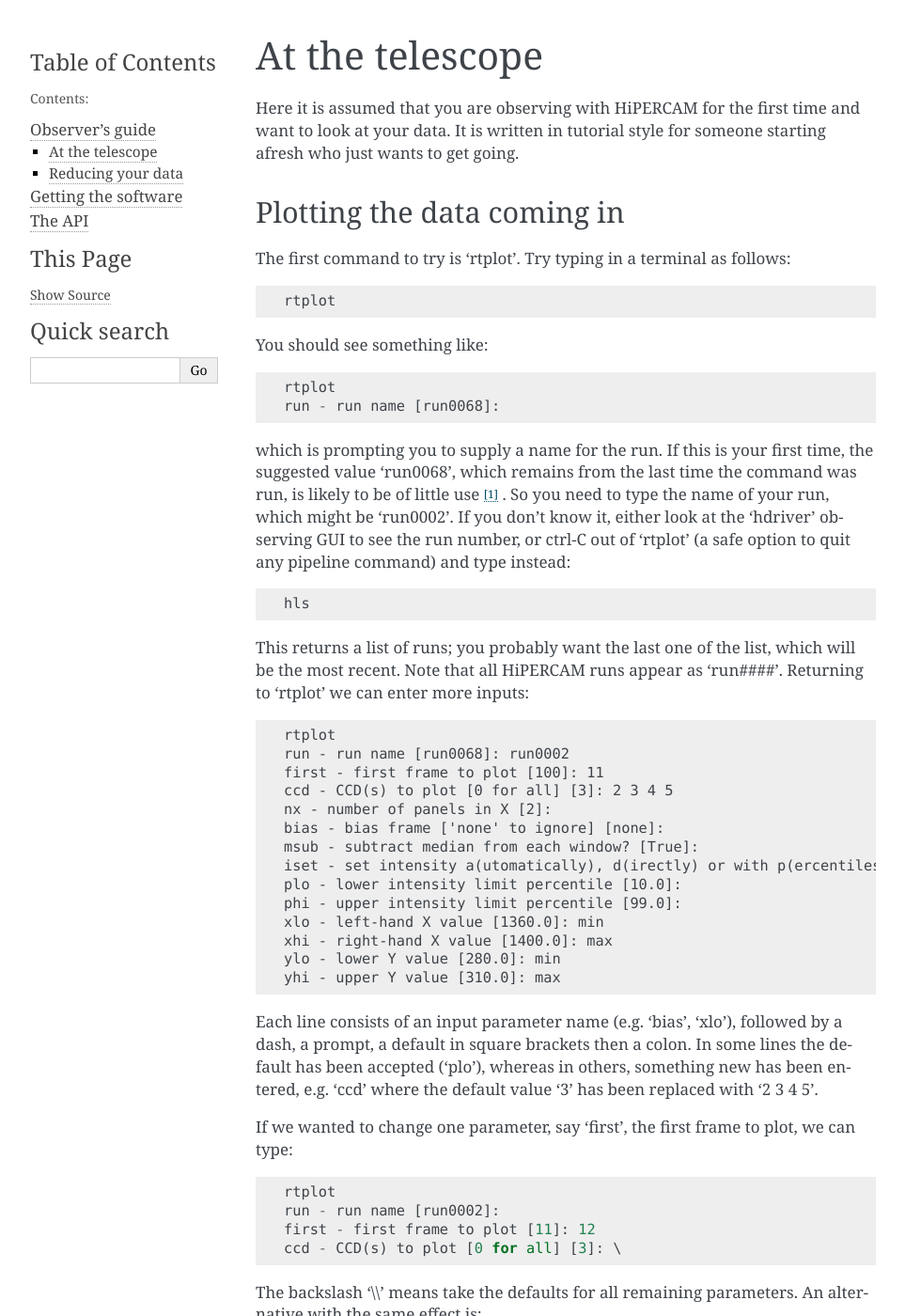
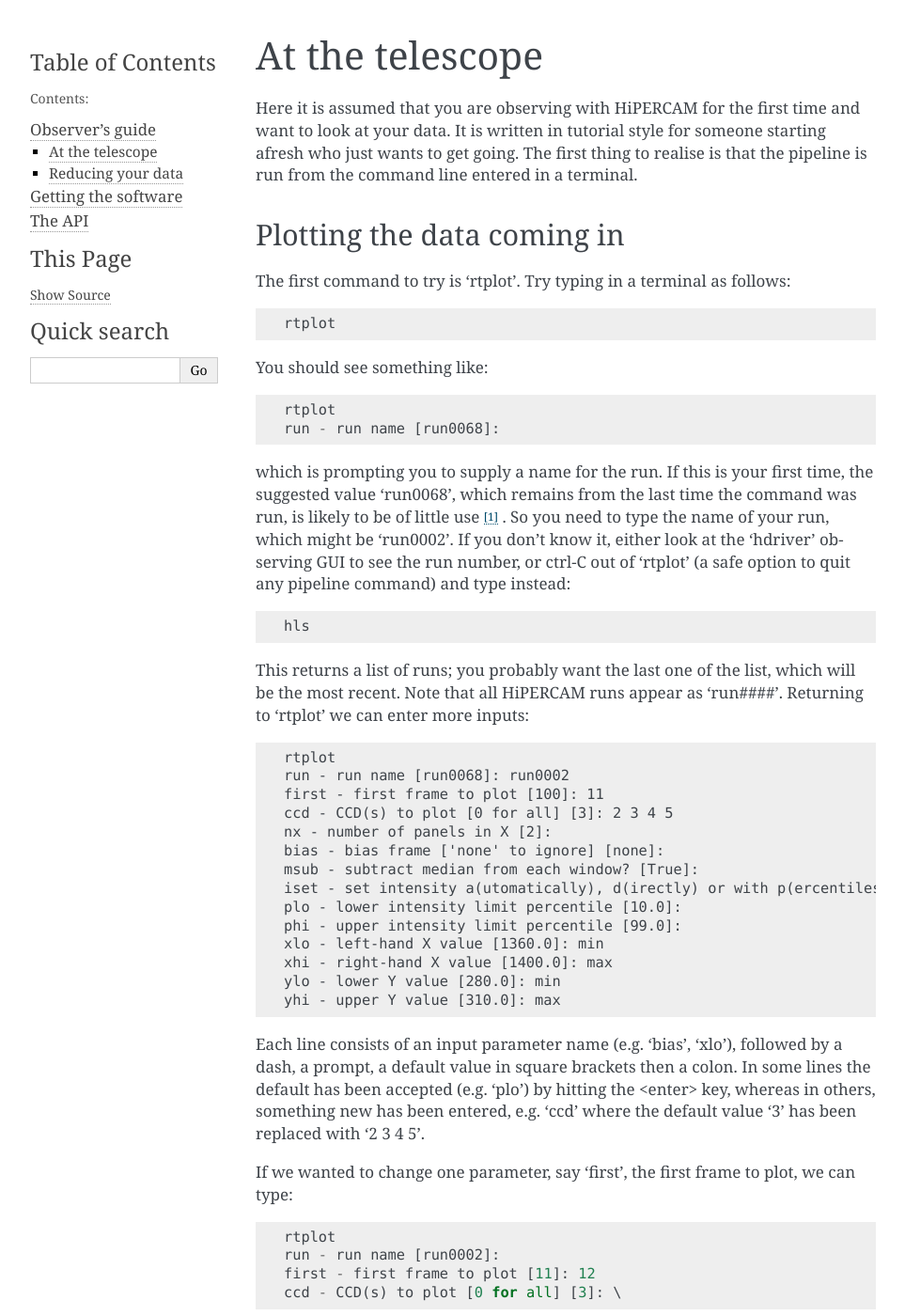
Before and after one commit to HiPERCAM/hipercam, a Sphinx documentation site: the page built from docs/telescope.rst, in a window 1280 px wide and 1400 px high. Shown: the whole window at 94% size, without its empty margins (148-1111 px from the left). Built offline with Sphinx 7.4.7, drawn with Linux system fonts in a browser that asks for light colours; some of the changed text lies outside the part shown.

Commit message:
documentation updates

```diff
--- a/docs/reduction.rst
+++ b/docs/reduction.rst
@@ -3,5 +3,5 @@
 Reducing your data
 ******************
 
-This guide assumes that you have got started with the pipeline amd gives
+This guide assumes that you have got started with the pipeline and gives
 a more detailed look at reducing data.
--- a/docs/telescope.rst
+++ b/docs/telescope.rst
@@ -5,7 +5,8 @@
 
 Here it is assumed that you are observing with HiPERCAM for the first time and
 want to look at your data. It is written in tutorial style for someone
-starting afresh who just wants to get going.
+starting afresh who just wants to get going. The first thing to realise is
+that the pipeline is run from the command line entered in a terminal.
 
 Plotting the data coming in
 ===========================
@@ -48,10 +49,10 @@
   yhi - upper Y value [310.0]: max
 
 Each line consists of an input parameter name (e.g. 'bias', 'xlo'), followed
-by a dash, a prompt, a default in square brackets then a colon. In some lines
-the default has been accepted ('plo'), whereas in others, something new has
-been entered, e.g. 'ccd' where the default value '3' has been replaced with
-'2 3 4 5'.
+by a dash, a prompt, a default value in square brackets then a colon. In some
+lines the default has been accepted (e.g. 'plo') by hitting the <enter> key,
+whereas in others, something new has been entered, e.g. 'ccd' where the
+default value '3' has been replaced with '2 3 4 5'.
 
 If we wanted to change one parameter, say 'first', the first frame to plot,
 we can type::
@@ -61,8 +62,8 @@
   first - first frame to plot [11]: 12
   ccd - CCD(s) to plot [0 for all] [3]: \
 
-The backslash '\\\\' means take the defaults for all remaining parameters.
-An alternative with the same effect is::
+The backslash '\\\\' means adopt the default values for all remaining
+parameters. An alternative with the same effect is::
 
   rtplot first=12 \\
 
```
Also changed, not shown: other parts of docs/telescope.rst (+2 -0 lines), 1 other file.
